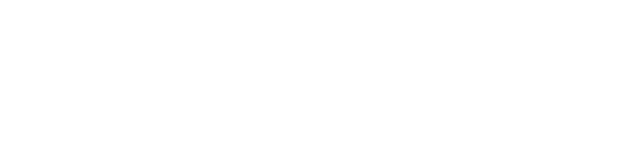
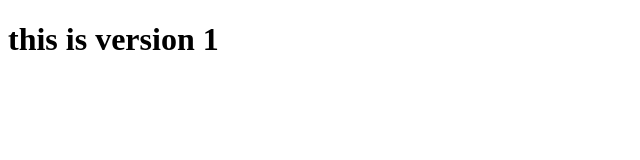
Before and after one commit to anshikadevops/anshikarepo3, a plain HTML site: page index.html in a window 1280 px wide. Shown: the whole page, without its empty margins (0-640 px from the left). Drawn offline with Linux system fonts and the light colour scheme.

Commit message:
this is v2 as v1

```diff
--- a/index.html
+++ b/index.html
@@ -6,6 +6,6 @@
     <title>Document</title>
 </head>
 <body>
-
+    <h1> this is version 1</h1>
 </body>
 </html>
```
